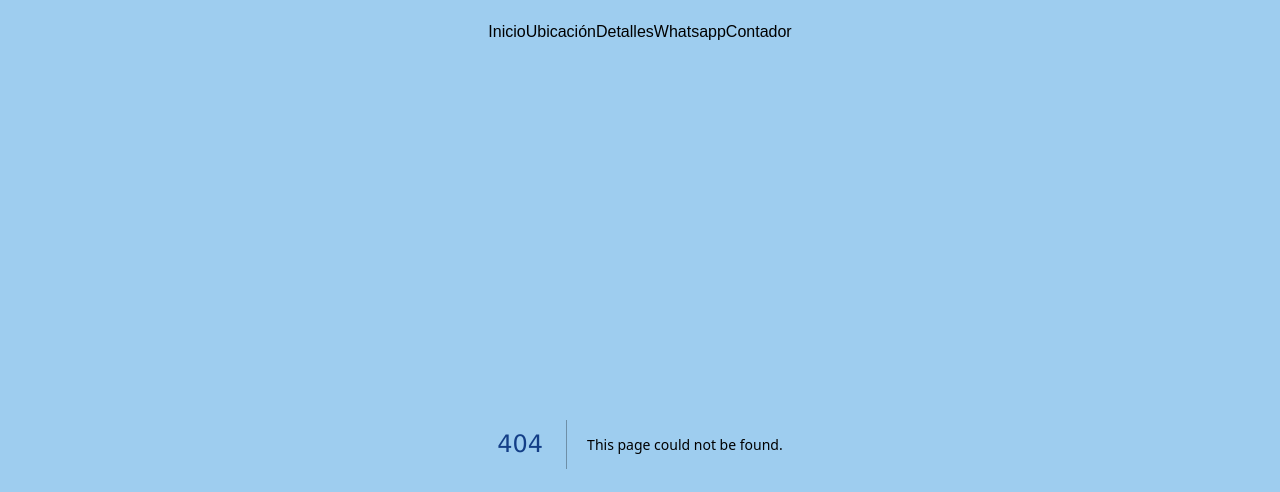
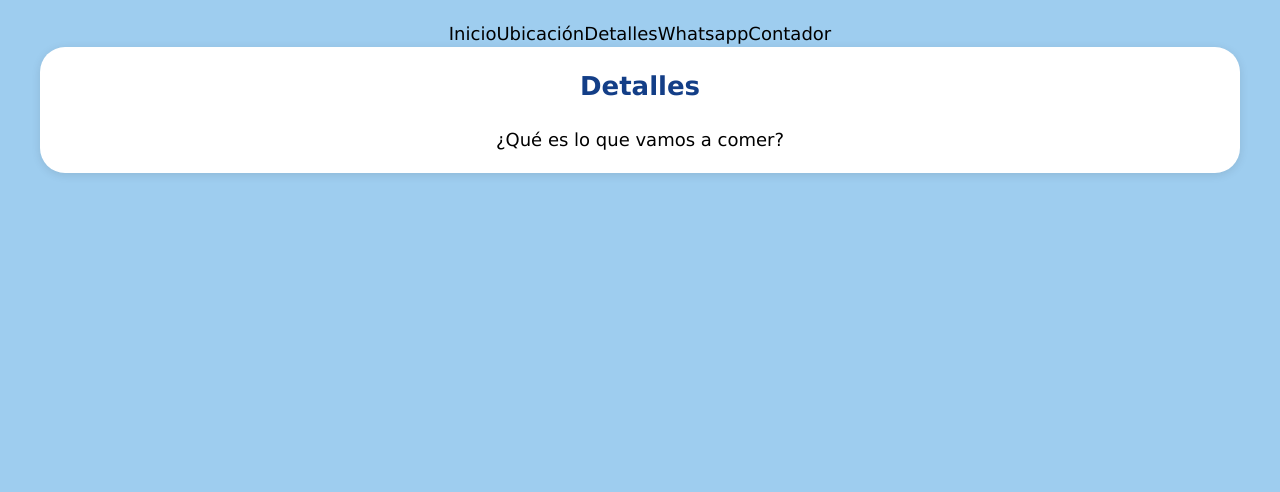
Before and after one commit to RaulBecerraB/birthday-invitation, a Next.js app: page /Details in a window 1280 px wide. Before the commit this address had no page. Shown: the top 492 px of the page. Built offline with nearby package versions, Linux system fonts and the light colour scheme.

Commit message:
feat(pages):Add main pages rooting

```diff
--- a/package.json
+++ b/package.json
@@ -15,7 +15,10 @@
     "react-dom": "^19.0.0"
   },
   "devDependencies": {
+    "@types/node": "22.13.4",
+    "@types/react": "19.0.10",
     "postcss": "^8",
-    "tailwindcss": "^3.4.1"
+    "tailwindcss": "^3.4.1",
+    "typescript": "5.7.3"
   }
 }
--- /dev/null
+++ b/src/app/Countdown/page.jsx
@@ -0,0 +1,9 @@
+import React from 'react'
+
+export default function page() {
+    return (
+        <div className='container'>
+            <h1>Cuenta regresiva</h1>
+        </div>
+    )
+}
--- /dev/null
+++ b/src/app/Details/page.jsx
@@ -0,0 +1,10 @@
+import React from 'react'
+
+export default function page() {
+    return (
+        <div className='container'>
+            <h1>Detalles</h1>
+            <h2>¿Qué es lo que vamos a comer?</h2>
+        </div>
+    )
+}
--- /dev/null
+++ b/src/app/Whatsapp/page.jsx
@@ -0,0 +1,10 @@
+import React from 'react'
+
+export default function page() {
+    return (
+        <div className='container'>
+            <h1>Whatsapp</h1>
+            <h2>Escanea el QR</h2>
+        </div>
+    )
+}
--- a/src/app/globals.css
+++ b/src/app/globals.css
@@ -19,6 +19,14 @@ h1
     margin-bottom: 20px;
 }
 
+h2
+{
+    font-family: Verdana, Geneva, Tahoma, sans-serif;
+    font-size: 18px;
+    font-weight: normal;
+    text-align: center;
+}
+
 .container {
     max-width: 1200px;
     margin: 0 auto;
```
Also changed, not shown: tsconfig.json (added, +35 -0 lines), 1 other file (tests, documents, lock files or other folders).
